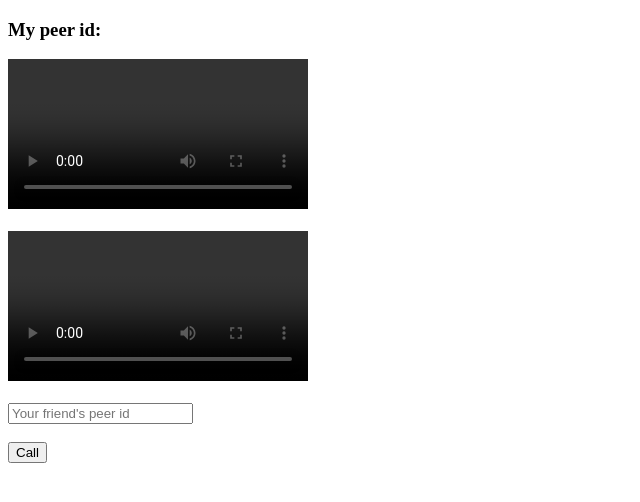
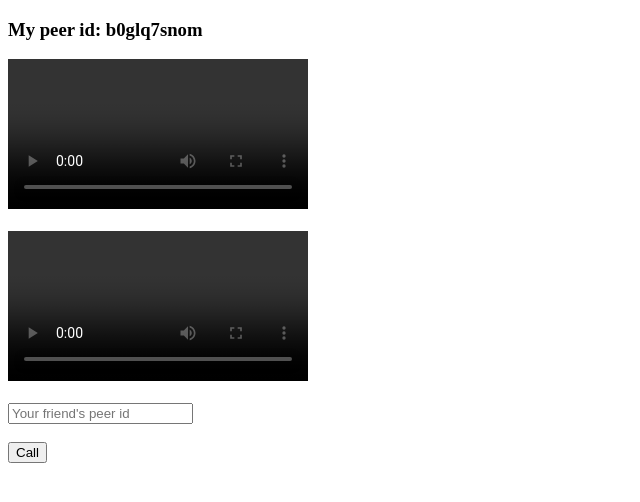
Before and after one commit to chinhnq86/chinhnq86.github.io, a plain HTML site: page index.html in a window 1280 px wide. Shown: the whole page, without its empty margins (0-640 px from the left). Drawn offline with Linux system fonts and the light colour scheme; no server answers.

Commit message:
update location of bundle.js file in html

```diff
--- a/index.html
+++ b/index.html
@@ -16,5 +16,5 @@
 
 	    </ul>
     </body>
-    <script src="./dist/bundle.js"></script>
+    <script src="bundle.js"></script>
 </html>
```
